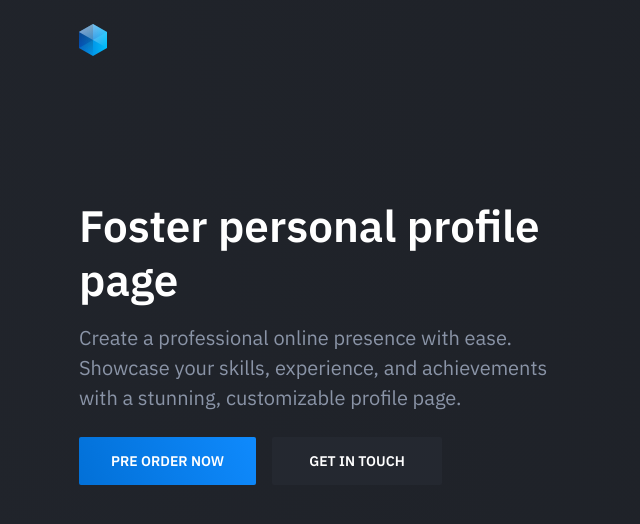
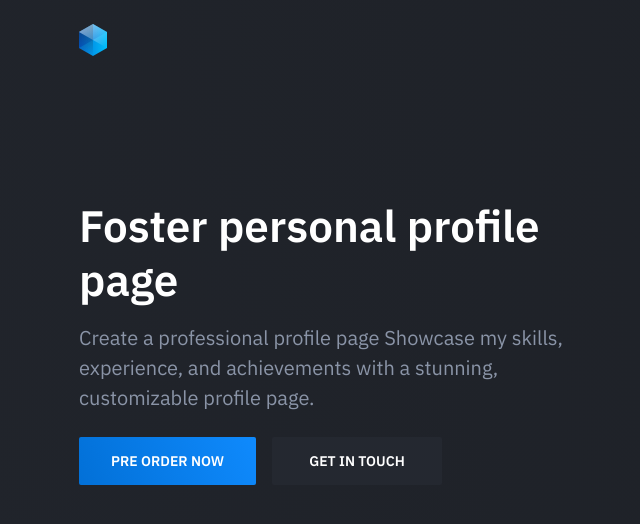
Before and after one commit to revfoster/profile-app, a React (Vite) app: page / in a window 1280 px wide. Shown: the top 524 px of the page, without its empty margins (21-661 px from the left). Built offline with nearby package versions, Linux system fonts and the light colour scheme.

Commit message:
I made changes on the description of the hero,jsx

```diff
--- a/src/components/Hero.jsx
+++ b/src/components/Hero.jsx
@@ -65,7 +65,7 @@ export default function Hero() {
         <div className="hero-inner">
           <div className="hero-copy">
             <h1 className="hero-title mt-0">Foster personal profile page</h1>
-            <p className="hero-paragraph">Create a professional online presence with ease. Showcase your skills, experience, and achievements with a stunning, customizable profile page.</p>
+            <p className="hero-paragraph">Create a professional profile page Showcase my skills, experience, and achievements with a stunning, customizable profile page.</p>
             <div className="hero-cta"><a className="button button-primary" href="#">Pre order now</a><a
               className="button" href="#">Get in touch</a></div>
           </div>
```
